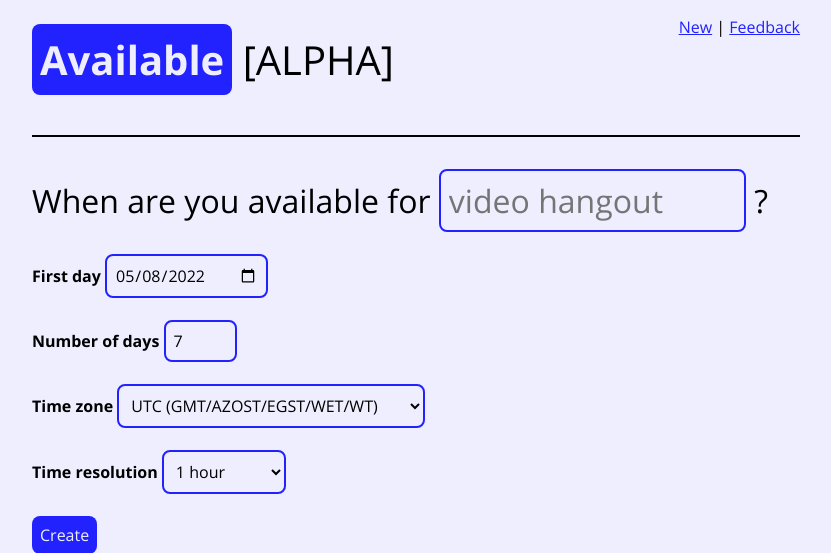
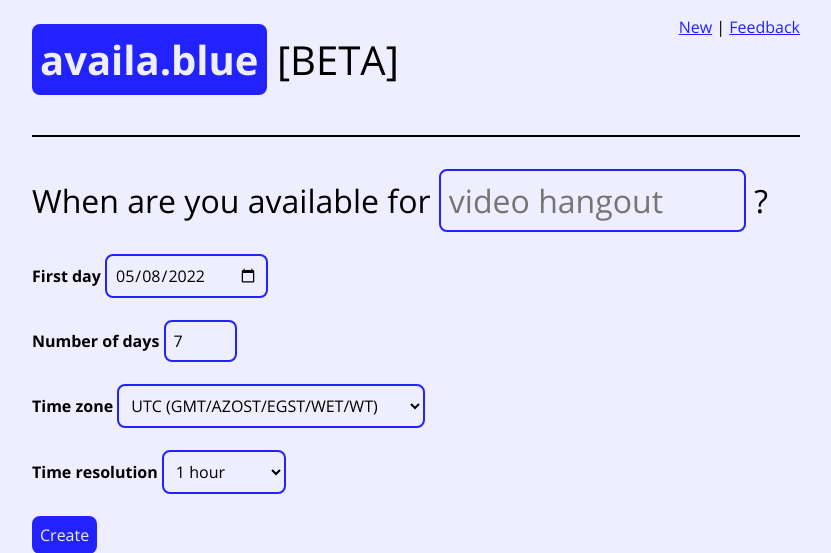
Before and after one commit to Diefonk/avail, a Flask app: page / in a window 1280 px wide. Shown: the top 553 px of the page, without its empty margins (224-1055 px from the left). Run offline with Flask 2, Linux system fonts and the light colour scheme.

Commit message:
Changed name to availa.blue

```diff
--- a/app.py
+++ b/app.py
@@ -194,7 +194,7 @@ def thanks():
 @app.route("/rss/feedback.xml")
 def rssFeedback():
 	items = listdir("data/feedback")
-	rss = render_template("rss.xml", title = "avail feedback", folder = "feedback", items = items)
+	rss = render_template("rss.xml", title = "availa.blue feedback", folder = "feedback", items = items)
 	response = make_response(rss)
 	response.mimetype = "application/rss+xml"
 	return response
@@ -202,7 +202,7 @@ def rssFeedback():
 @app.route("/rss/error.xml")
 def rssError():
 	items = listdir("data/logs")
-	rss = render_template("rss.xml", title = "avail error logs", folder = "logs", items = items)
+	rss = render_template("rss.xml", title = "availa.blue error logs", folder = "logs", items = items)
 	response = make_response(rss)
 	response.mimetype = "application/rss+xml"
 	return response
--- a/templates/header.html
+++ b/templates/header.html
@@ -2,11 +2,11 @@
 <html lang="en" dir="ltr">
 	<head>
 		{% if title %}
-			<title>{{ title }} - Available</title>
+			<title>{{ title }} - availa.blue</title>
 		{% elif data %}
-			<title>{{ data["title"] }} - Available</title>
+			<title>{{ data["title"] }} - availa.blue</title>
 		{% else %}
-			<title>Available</title>
+			<title>availa.blue</title>
 		{% endif %}
 		<meta charset="utf-8">
 		{% if data %}
@@ -28,7 +28,7 @@
 	</head>
 	<body>
 		<header>
-			<h1><a href="/">Available</a> [ALPHA]</h1>
+			<h1><a href="/">availa.blue</a> [BETA]</h1>
 		</header>
 		<nav>
 			<a href="/">New</a> |
--- a/templates/rss.xml
+++ b/templates/rss.xml
@@ -1,7 +1,7 @@
 <rss version="2.0">
 	<channel>
 		<title>{{ title }}</title>
-		<link>https://avail.diefonk.net</link>
+		<link>https://availa.blue</link>
 		<description>{{ title }}</description>
 
 		{% for item in items %}
```
